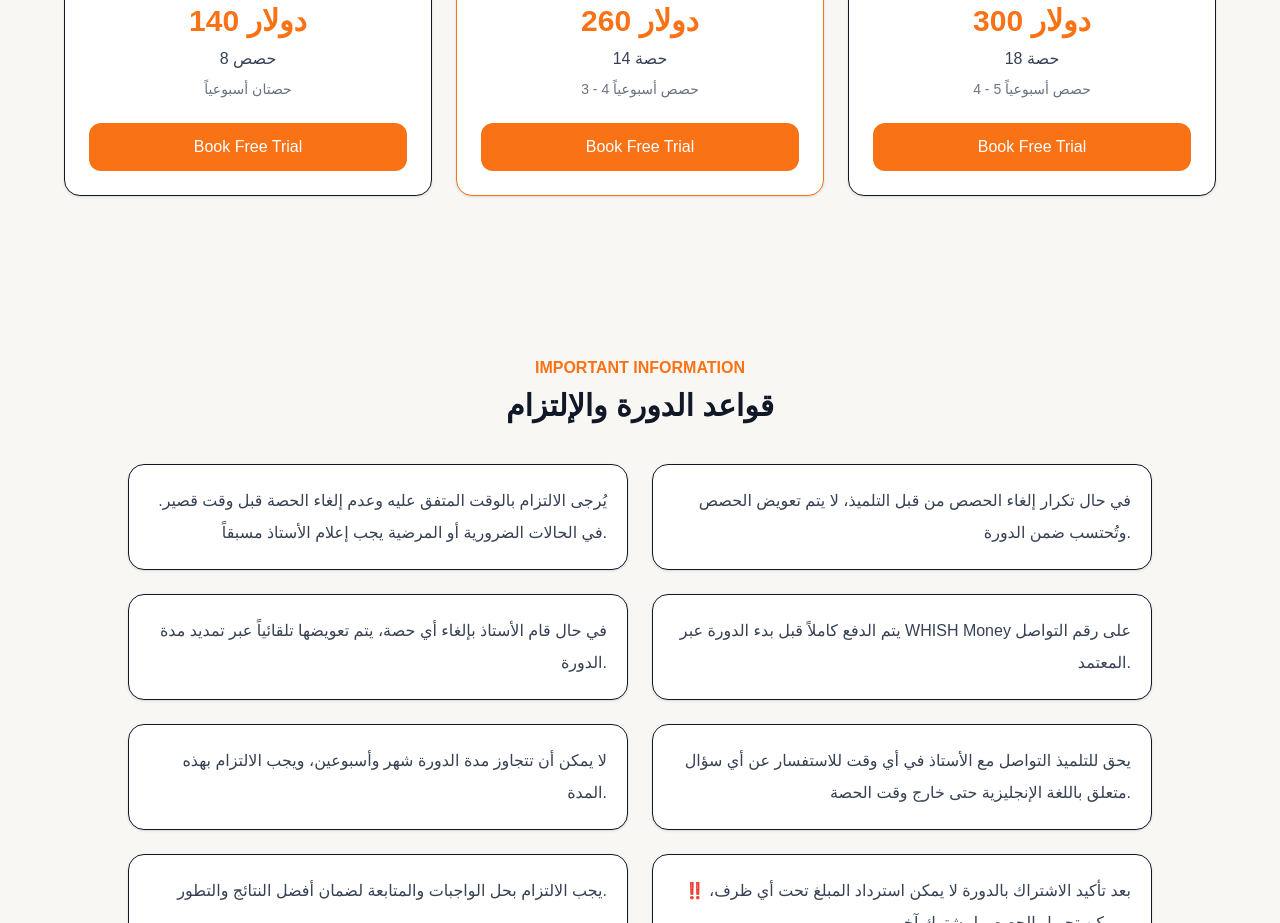
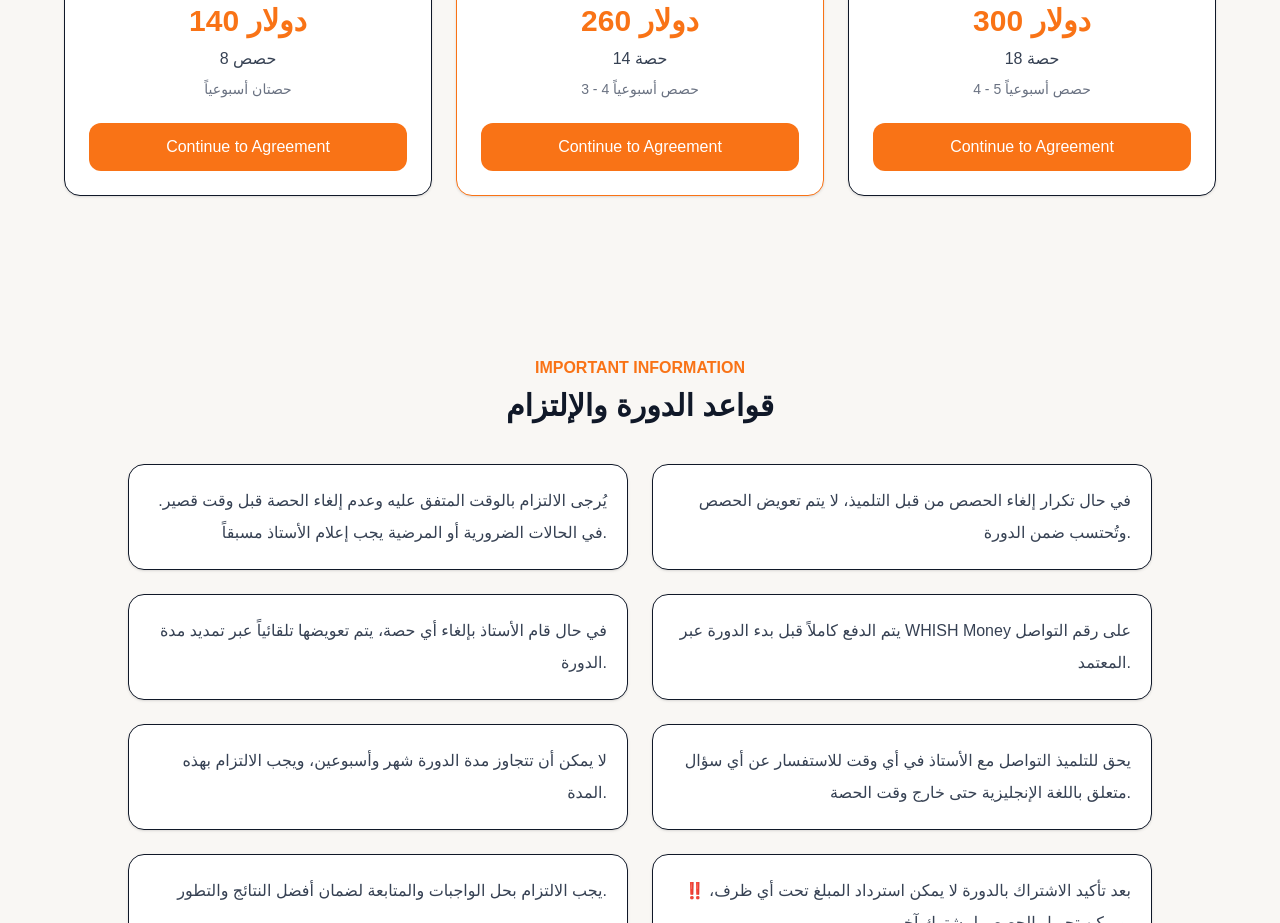
Before and after one commit to alisafwan651-cell/english-teacher-site, a Next.js app: page / in a window 1280 px wide. Shown: the part 3040-3963 px from the top of the page. Built offline with nearby package versions, Linux system fonts and the light colour scheme.

Commit message:
linked pricing buttons to agreement page

```diff
--- a/app/page.tsx
+++ b/app/page.tsx
@@ -286,9 +286,8 @@ export default function Home() {
               <motion.div
                 key={i}
                 whileHover={{ scale: 1.04 }}
-                className={`relative p-6 rounded-2xl border shadow-sm transition bg-white ${
-                  plan.highlight ? "border-[#f97316] shadow-lg" : ""
-                }`}
+                className={`relative p-6 rounded-2xl border shadow-sm transition bg-white ${plan.highlight ? "border-[#f97316] shadow-lg" : ""
+                  }`}
               >
                 {plan.highlight && (
                   <div className="absolute -top-4 left-1/2 -translate-x-1/2 bg-[#f97316] text-white text-xs px-4 py-1 rounded-full">
@@ -310,12 +309,18 @@ export default function Home() {
                   {plan.schedule}
                 </p>
 
-                <button
-                  onClick={() => setOpen(true)}
-                  className="w-full bg-[#f97316] text-white py-3 rounded-xl hover:bg-[#ea580c] transition"
+                <a
+                  href={
+                    i === 0
+                      ? "/agreement?package=starter"
+                      : i === 1
+                        ? "/agreement?package=progress"
+                        : "/agreement?package=intensive"
+                  }
+                  className="block w-full bg-[#f97316] text-white py-3 rounded-xl hover:bg-[#ea580c] transition"
                 >
-                  Book Free Trial
-                </button>
+                  Continue to Agreement
+                </a>
               </motion.div>
             ))}
 
```
